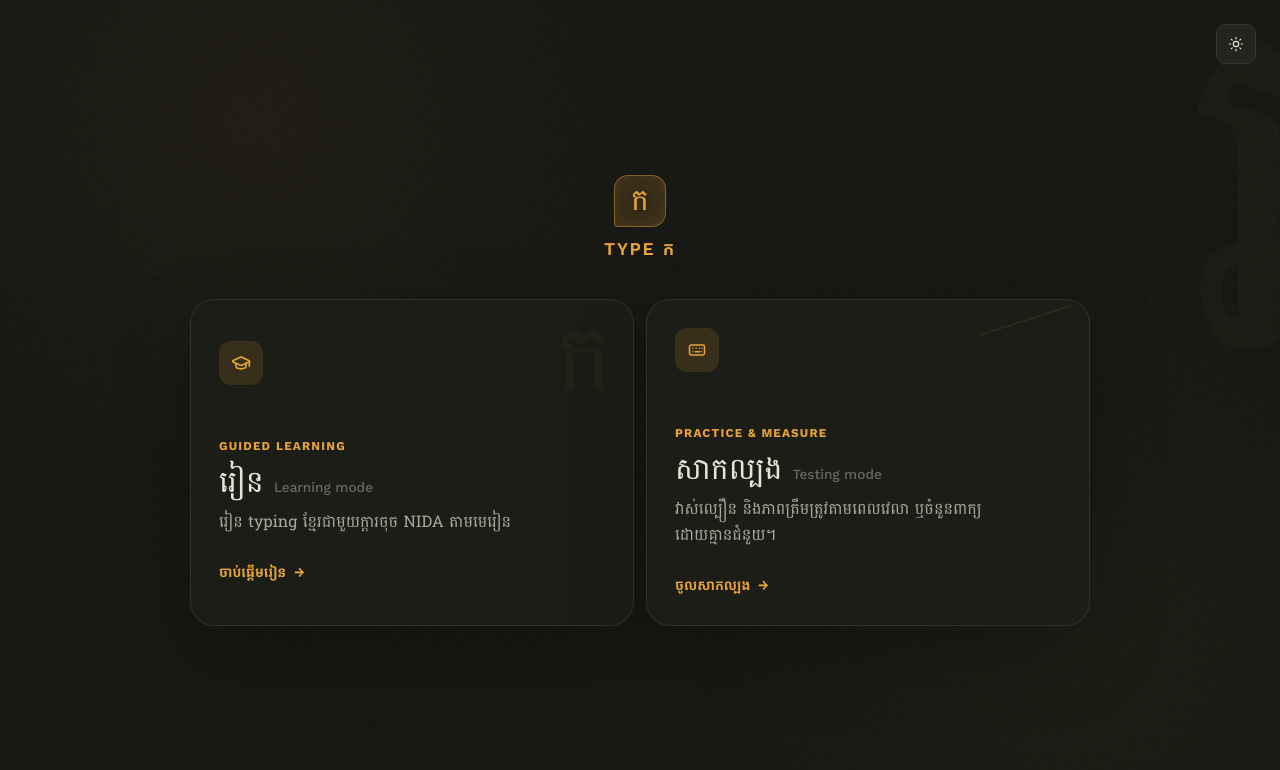
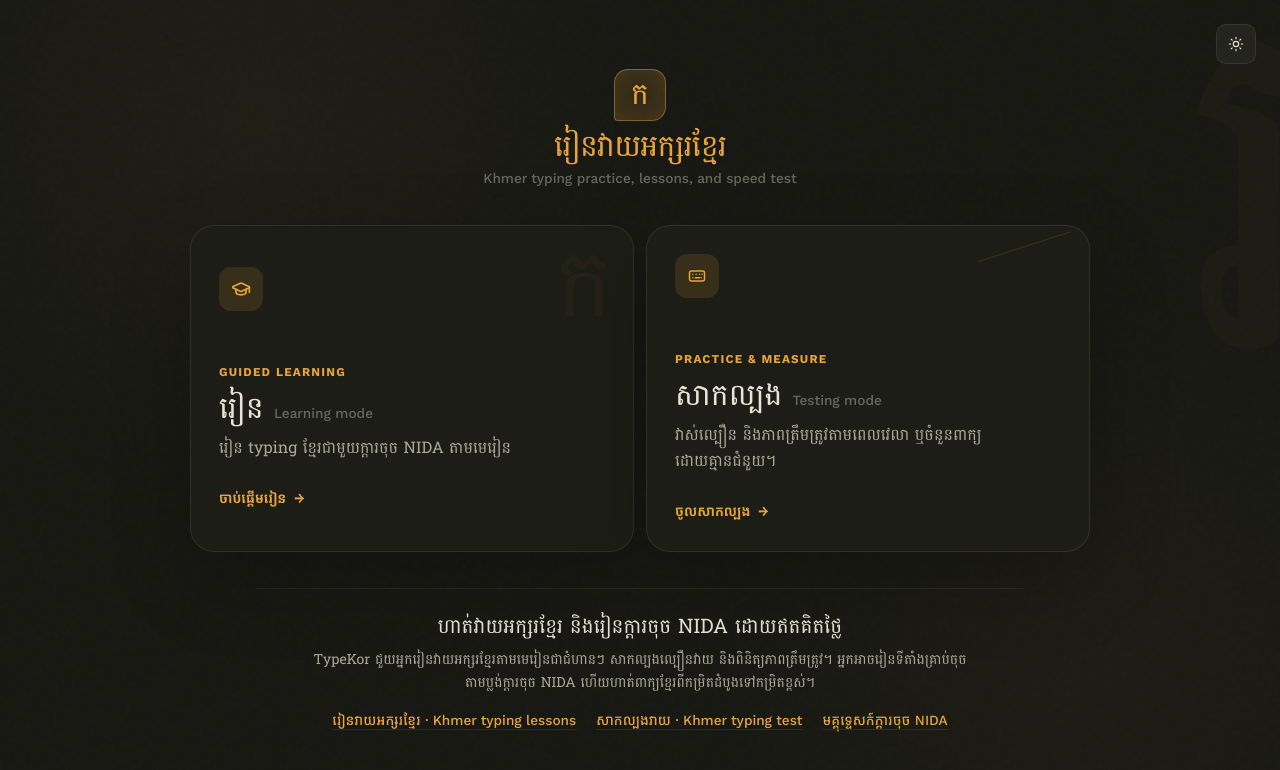
Before and after one commit to Manethpak/type-kor, a React (Vite) app: page / in a window 1280 px wide. Shown: the top 770 px of the page. Built offline with nearby package versions, Linux system fonts and the light colour scheme.

Commit message:
feat: improve seo

```diff
--- a/index.html
+++ b/index.html
@@ -8,25 +8,25 @@
   <meta name="robots" content="index, follow, max-image-preview:large" />
   <meta name="author" content="TypeKor" />
   <meta name="description"
-    content="រៀនវាយអក្សរខ្មែរ ហាត់ជាមួយក្តារចុច NIDA និងវាស់ល្បឿននិងភាពត្រឹមត្រូវរបស់អ្នកជាមួយ TypeKor។" />
+    content="Practice Khmer typing online with free lessons, an NIDA keyboard guide, and a Khmer typing test. រៀនវាយអក្សរខ្មែរ និងវាស់ល្បឿននិងភាពត្រឹមត្រូវជាមួយ TypeKor។" />
 
   <meta property="og:type" content="website" />
   <meta property="og:locale" content="km_KH" />
   <meta property="og:site_name" content="TypeKor" />
-  <meta property="og:title" content="Type ក — រៀនវាយអក្សរខ្មែរ" />
-  <meta property="og:description" content="រៀនប្លង់ក្តារចុច ហាត់វាយ និងវាស់ល្បឿនរបស់អ្នកនៅកន្លែងតែមួយ។" />
+  <meta property="og:title" content="Khmer Typing Practice & Lessons | រៀនវាយអក្សរខ្មែរ | TypeKor" />
+  <meta property="og:description" content="Free Khmer typing practice, step-by-step lessons, an NIDA keyboard guide, and a typing speed test." />
   <meta property="og:url" content="https://typekor.manethpak.dev/" />
   <meta property="og:image" content="https://typekor.manethpak.dev/og.png" />
   <meta property="og:image:type" content="image/png" />
   <meta property="og:image:width" content="1200" />
   <meta property="og:image:height" content="630" />
-  <meta property="og:image:alt" content="TypeKor — រៀនវាយអក្សរខ្មែរ" />
+  <meta property="og:image:alt" content="TypeKor — Khmer typing practice and lessons" />
 
   <meta name="twitter:card" content="summary_large_image" />
-  <meta name="twitter:title" content="Type ក — រៀនវាយអក្សរខ្មែរ" />
-  <meta name="twitter:description" content="រៀនប្លង់ក្តារចុច ហាត់វាយ និងវាស់ល្បឿនរបស់អ្នកនៅកន្លែងតែមួយ។" />
+  <meta name="twitter:title" content="Khmer Typing Practice & Lessons | រៀនវាយអក្សរខ្មែរ | TypeKor" />
+  <meta name="twitter:description" content="Free Khmer typing practice, step-by-step lessons, an NIDA keyboard guide, and a typing speed test." />
   <meta name="twitter:image" content="https://typekor.manethpak.dev/og.png" />
-  <meta name="twitter:image:alt" content="TypeKor — រៀនវាយអក្សរខ្មែរ" />
+  <meta name="twitter:image:alt" content="TypeKor — Khmer typing practice and lessons" />
 
   <link rel="canonical" href="https://typekor.manethpak.dev/" />
   <link rel="sitemap" type="application/xml" href="/sitemap.xml" />
@@ -36,17 +36,17 @@
       {
         "@context": "https://schema.org",
         "@type": "WebApplication",
-        "name": "Type ក",
+        "name": "TypeKor — Khmer Typing Practice",
         "alternateName": "TypeKor",
         "url": "https://typekor.manethpak.dev/",
-        "description": "រៀនវាយអក្សរខ្មែរ ហាត់ជាមួយក្តារចុច NIDA និងវាស់ល្បឿននិងភាពត្រឹមត្រូវរបស់អ្នក។",
+        "description": "Free Khmer typing practice with lessons, an NIDA keyboard guide, and a typing speed test. រៀនវាយអក្សរខ្មែរ។",
         "applicationCategory": "EducationalApplication",
         "operatingSystem": "Any",
         "inLanguage": "km-KH",
         "isAccessibleForFree": true
       }
     </script>
-  <title>Type ក — រៀនវាយអក្សរខ្មែរ | TypeKor</title>
+  <title>Khmer Typing Practice &amp; Lessons | រៀនវាយអក្សរខ្មែរ | TypeKor</title>
   <!-- Cloudflare Web Analytics -->
   <script type='module' src='https://static.cloudflareinsights.com/beacon.min.js'
     data-cf-beacon='{"token": "4be99e239bab4b9e8c689a374aef72aa"}'></script>
--- a/src/App.tsx
+++ b/src/App.tsx
@@ -94,7 +94,8 @@ export default function App() {
 
   if (location.pathname === "/og") return <OgImagePage />;
 
-  if (!appState.onboardingCompleted) {
+  // Keep deep links crawlable and usable on a fresh browser; onboarding belongs to the home route.
+  if (!appState.onboardingCompleted && location.pathname === "/") {
     return (
       <OnboardingPage
         theme={settings.theme}
--- a/src/components/SeoMeta.tsx
+++ b/src/components/SeoMeta.tsx
@@ -4,17 +4,17 @@ const siteUrl = "https://typekor.manethpak.dev";
 
 const pageMeta = {
   learn: {
-    title: "រៀនវាយអក្សរខ្មែរ | Khmer Typing Lessons | TypeKor",
+    title: "Khmer Typing Lessons | រៀនវាយអក្សរខ្មែរ | TypeKor",
     description:
-      "រៀនវាយអក្សរខ្មែរតាមជំហានជាមួយមេរៀនអនុវត្ត និងប្លង់ក្ដារចុច NIDA។ Khmer typing lessons for beginners and advanced learners.",
+      "Free Khmer typing lessons for beginners and advanced learners. រៀនវាយអក្សរខ្មែរតាមជំហាន និងហាត់ជាមួយក្ដារចុច NIDA។",
   },
   keyboard: {
-    title: "ក្ដារចុចខ្មែរ NIDA | Khmer Keyboard Guide | TypeKor",
-    description: "ស្វែងយល់ពីប្លង់ក្ដារចុចខ្មែរ NIDA ស្រទាប់ Base, Shift និង Right Alt ដើម្បីវាយអក្សរខ្មែរបានត្រឹមត្រូវ។",
+    title: "Khmer NIDA Keyboard Guide | ប្លង់ក្ដារចុចខ្មែរ | TypeKor",
+    description: "Learn the Khmer NIDA keyboard layout, including Base, Shift, and Right Alt layers. ស្វែងយល់ពីប្លង់ក្ដារចុចខ្មែរ និងរបៀបវាយអក្សរឱ្យបានត្រឹមត្រូវ។",
   },
   test: {
-    title: "សាកល្បងវាយអក្សរខ្មែរ | Khmer Typing Test | TypeKor",
-    description: "សាកល្បងវាយអក្សរខ្មែរ និងវាស់ល្បឿននិងភាពត្រឹមត្រូវរបស់អ្នកជាមួយ TypeKor។",
+    title: "Khmer Typing Test | សាកល្បងវាយអក្សរខ្មែរ | TypeKor",
+    description: "Take a free Khmer typing test to measure your speed and accuracy. សាកល្បងវាយអក្សរខ្មែរ ហាត់វាយ និងមើលលទ្ធផលភ្លាមៗ។",
   },
 };
 
@@ -37,10 +37,14 @@ export function SeoMeta({ page }: { page: keyof typeof pageMeta }) {
     const ogDescription = document.querySelector('meta[property="og:description"]');
     ogDescription?.setAttribute("content", metadata.description);
     const ogUrl = document.querySelector('meta[property="og:url"]');
-    ogUrl?.setAttribute(
-      "content",
-      `${siteUrl}/${page === "test" ? "test" : page === "learn" ? "learn" : "keyboard-guide"}`,
-    );
+    const pageUrl = `${siteUrl}/${page === "test" ? "test" : page === "learn" ? "learn" : "keyboard-guide"}`;
+    ogUrl?.setAttribute("content", pageUrl);
+    document
+      .querySelector('meta[name="twitter:title"]')
+      ?.setAttribute("content", metadata.title);
+    document
+      .querySelector('meta[name="twitter:description"]')
+      ?.setAttribute("content", metadata.description);
   }, [page]);
 
   return null;
--- a/src/pages/OnboardingPage.tsx
+++ b/src/pages/OnboardingPage.tsx
@@ -37,10 +37,11 @@ export function OnboardingPage({
           </div>
           <h1
             id="welcome-title"
-            className="text-lg font-semibold uppercase tracking-widest text-app-accent"
+            className="font-khmer text-3xl font-medium tracking-tight text-app-accent"
           >
-            Type ក
+            រៀនវាយអក្សរខ្មែរ
           </h1>
+          <p className="mt-1 text-sm font-medium text-app-dim">Khmer typing practice, lessons, and speed test</p>
         </div>
 
         <div className="grid grid-cols-2 gap-3 max-[700px]:grid-cols-1">
@@ -90,6 +91,42 @@ export function OnboardingPage({
             </span>
           </button>
         </div>
+
+        <section
+          className="mx-auto mt-9 max-w-3xl border-t border-app-line pt-6 text-center"
+          aria-labelledby="practice-info-title"
+        >
+          <h2 id="practice-info-title" className="font-khmer text-xl font-medium text-app-text">
+            ហាត់វាយអក្សរខ្មែរ និងរៀនក្ដារចុច NIDA ដោយឥតគិតថ្លៃ
+          </h2>
+          <p className="mx-auto mt-2 max-w-2xl font-khmer text-sm leading-relaxed text-app-soft">
+            TypeKor ជួយអ្នករៀនវាយអក្សរខ្មែរតាមមេរៀនជាជំហានៗ សាកល្បងល្បឿនវាយ និងពិនិត្យភាពត្រឹមត្រូវ។
+            អ្នកអាចរៀនទីតាំងគ្រាប់ចុចតាមប្លង់ក្ដារចុច NIDA ហើយហាត់ពាក្យខ្មែរពីកម្រិតដំបូងទៅកម្រិតខ្ពស់។
+          </p>
+          <nav
+            className="mt-4 flex flex-wrap justify-center gap-x-5 gap-y-2 text-sm font-medium text-app-accent"
+            aria-label="Explore Khmer typing tools"
+          >
+            <a
+              className="underline decoration-app-line underline-offset-4 hover:decoration-current"
+              href="/learn"
+            >
+              រៀនវាយអក្សរខ្មែរ · Khmer typing lessons
+            </a>
+            <a
+              className="underline decoration-app-line underline-offset-4 hover:decoration-current"
+              href="/test"
+            >
+              សាកល្បងវាយ · Khmer typing test
+            </a>
+            <a
+              className="underline decoration-app-line underline-offset-4 hover:decoration-current"
+              href="/keyboard-guide"
+            >
+              មគ្គុទ្ទេសក៍ក្ដារចុច NIDA
+            </a>
+          </nav>
+        </section>
       </section>
     </main>
   );
--- a/src/pages/TypingPage.tsx
+++ b/src/pages/TypingPage.tsx
@@ -79,6 +79,9 @@ export function TypingPage({
 
   return (
     <section className="w-full animate-arrive" aria-label="Khmer typing test">
+      <h1 className="hidden">
+        សាកល្បងវាយអក្សរខ្មែរ <span>Khmer Typing Test</span>
+      </h1>
       {!session.result && (
         <>
           <div className="mb-7 flex min-h-12 items-end justify-between max-[760px]:items-start max-[760px]:gap-4.5">
```
